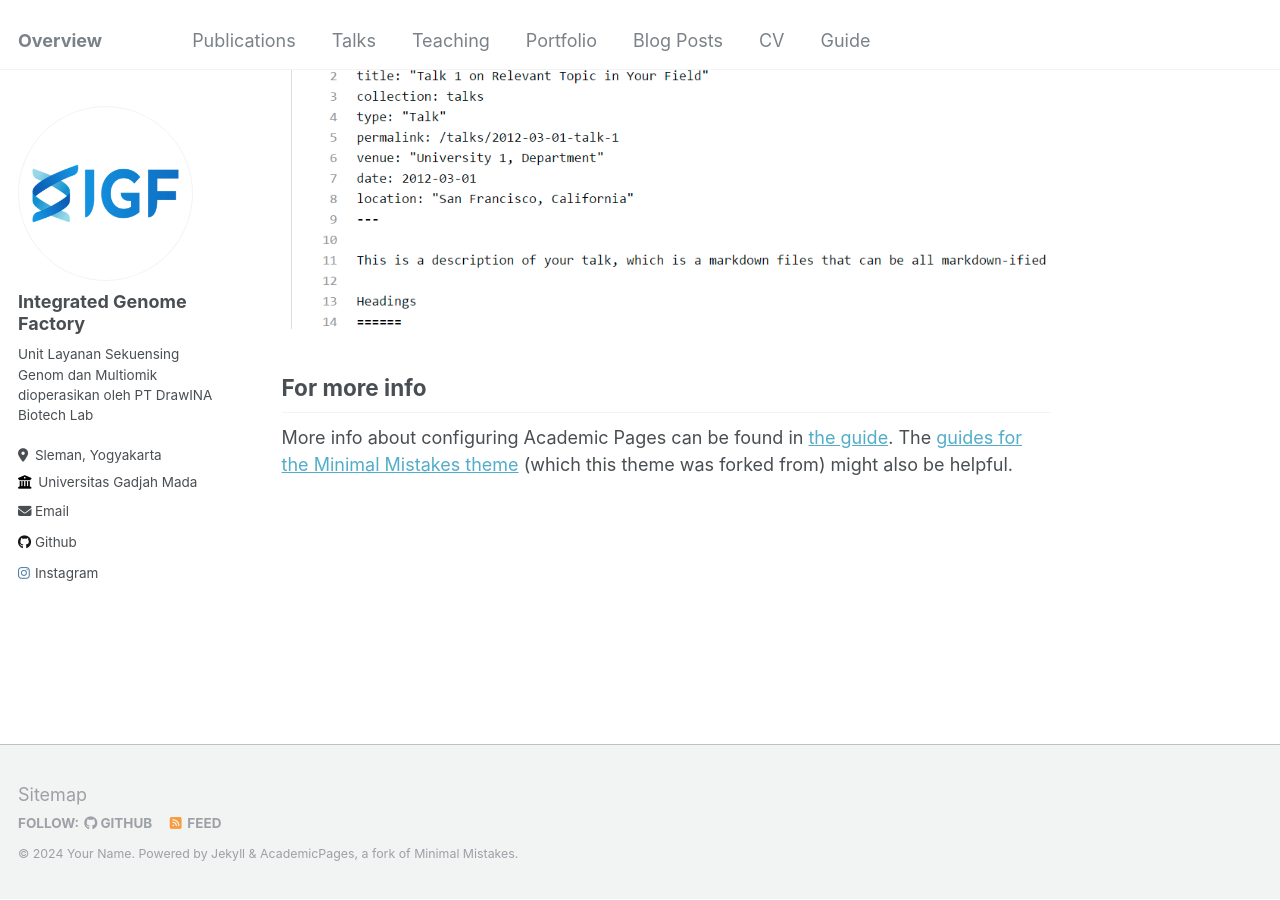
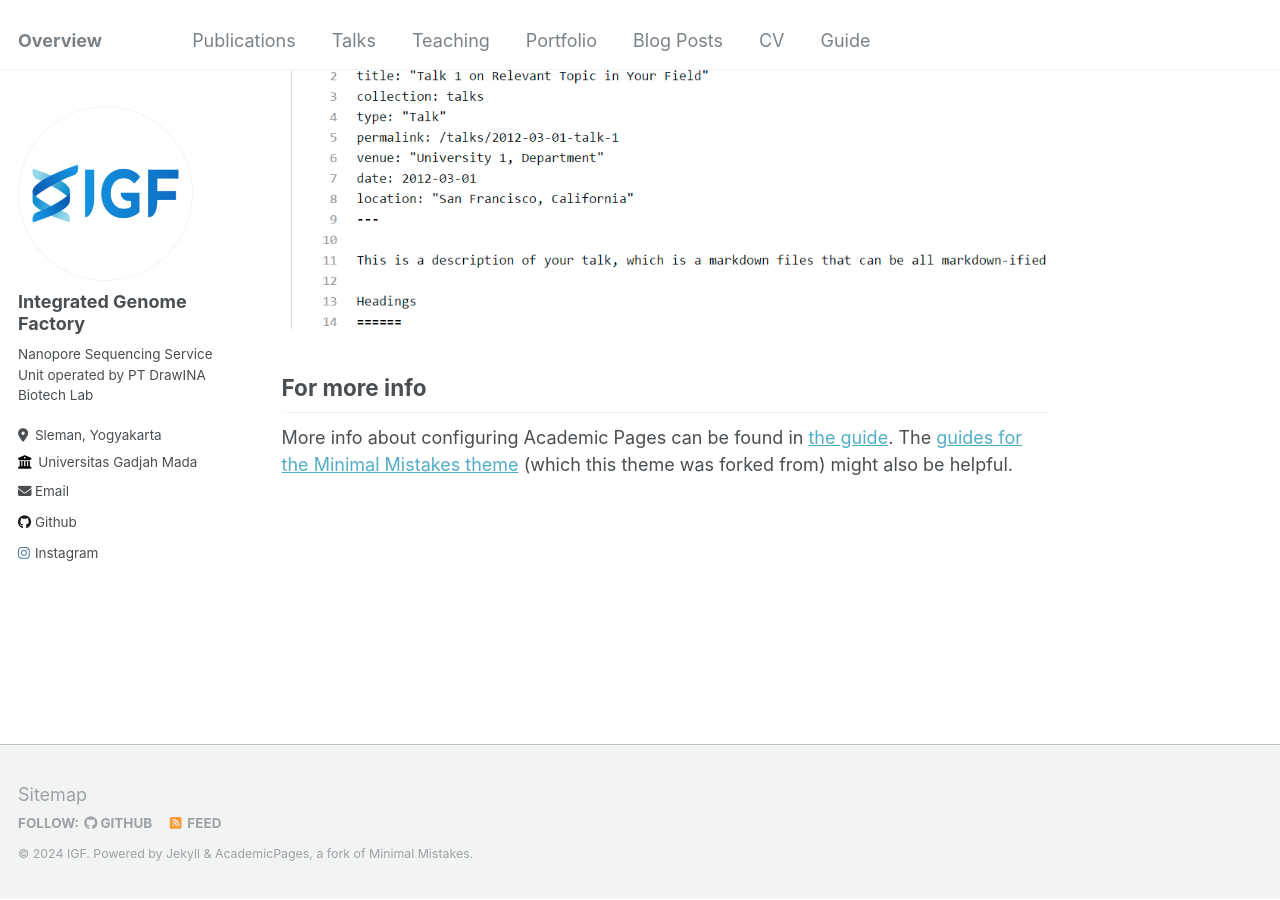
Before and after one commit to igf-genome/igf-genome.github.io, a Jekyll site: the page built from _pages/about.md, in a window 1280 px wide and 900 px high, scrolled down 2632 px. Built offline with Jekyll 4.4.1, drawn with Linux system fonts in a browser that asks for light colours.

Commit message:
Update _config.yml

```diff
--- a/_config.yml
+++ b/_config.yml
@@ -10,7 +10,7 @@
 locale                   : "en-US"
 title                    : "Overview"
 title_separator          : "-"
-name                     : &name "Your Name"
+name                     : &name "IGF"
 description              : &description "personal description"
 url                      : https://igf-genome.github.io # the base hostname & protocol for your site e.g. "https://mmistakes.github.io"
 baseurl                  : "" # the subpath of your site, e.g. "/blog"
@@ -24,7 +24,7 @@ author:
   avatar           : "profile.png"
   name             : "Integrated Genome Factory"
   pronouns         : # example: "she/her"
-  bio              : "Unit Layanan Sekuensing Genom dan Multiomik dioperasikan oleh PT DrawINA Biotech Lab"
+  bio              : "Nanopore Sequencing Service Unit operated by PT DrawINA Biotech Lab"
   location         : "Sleman, Yogyakarta"
   employer         : "Universitas Gadjah Mada"
   uri              : # URL
```
